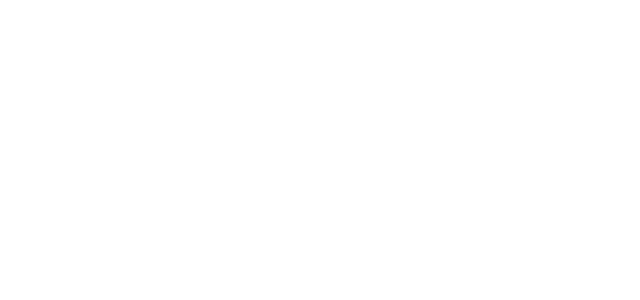
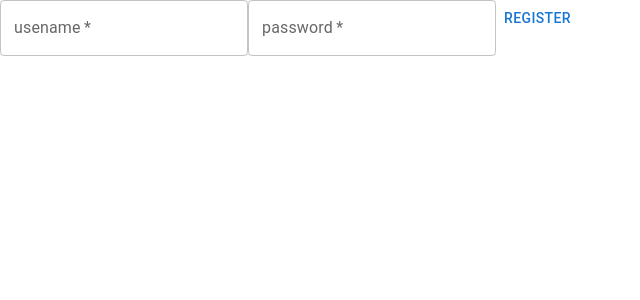
Before and after one commit to Rick1Marques/TripManagementApp, a React (Vite) app in the folder frontend/: page /register in a window 1280 px wide. Before the commit this address had no page. Shown: the top 300 px of the page, without its empty margins (0-640 px from the left). Built offline with nearby package versions, Linux system fonts and the light colour scheme.

Commit message:
implement register page

```diff
--- a/frontend/src/App.tsx
+++ b/frontend/src/App.tsx
@@ -4,12 +4,16 @@ import PageTripDetail from "./components/pages/PageTripDetail.tsx";
 import PageHome from "./components/pages/PageHome.tsx";
 import ItineraryContextProvider from "./store/itinerary-context.tsx";
 import PageMap from "./components/pages/PageMap.tsx";
+import LoginPage from "./components/auth/LoginPage.tsx";
+import RegisterPage from "./components/auth/RegisterPage.tsx";
 
 export default function App() {
 
     return (
         <ItineraryContextProvider>
             <Routes>
+                <Route path="/login" element={<LoginPage/>}/>
+                <Route path="/register" element={<RegisterPage/>}/>
                 <Route path="/my-trips" element={<PageTripsLists/>}/>
                 <Route path="/my-trips/:id" element={<PageTripDetail/>}/>
                 <Route path="/home" element={<PageHome/>}/>
--- /dev/null
+++ b/frontend/src/components/auth/RegisterPage.tsx
@@ -0,0 +1,43 @@
+import {Button, TextField} from "@mui/material";
+import {FormEvent, useState} from "react";
+import axios from "axios";
+import {useNavigate} from "react-router-dom";
+
+export default function RegisterPage() {
+    const [username, setUsername] = useState<string>("")
+    const [password, setPassword] = useState<string>("")
+
+    const navigate = useNavigate()
+
+    async function register() {
+        try {
+            await axios.post("/api/users/register", {
+                username: username,
+                password: password
+            })
+            console.log("Registered successfully")
+            setUsername("")
+            setPassword("")
+            navigate("/login")
+        } catch (err) {
+            setPassword("")
+            setUsername("")
+            console.log(err)
+        }
+    }
+
+    function handleSubmit(event: FormEvent<HTMLFormElement>) {
+        event.preventDefault()
+        register();
+    }
+
+    return (
+        <form onSubmit={handleSubmit}>
+            <TextField required label="usename" value={username}
+                       onChange={(event) => setUsername(event.target.value)}/>
+            <TextField required type="password" label="password" value={password}
+                       onChange={(event) => setPassword(event.target.value)}/>
+            <Button type="submit">Register</Button>
+        </form>
+    )
+}
```
